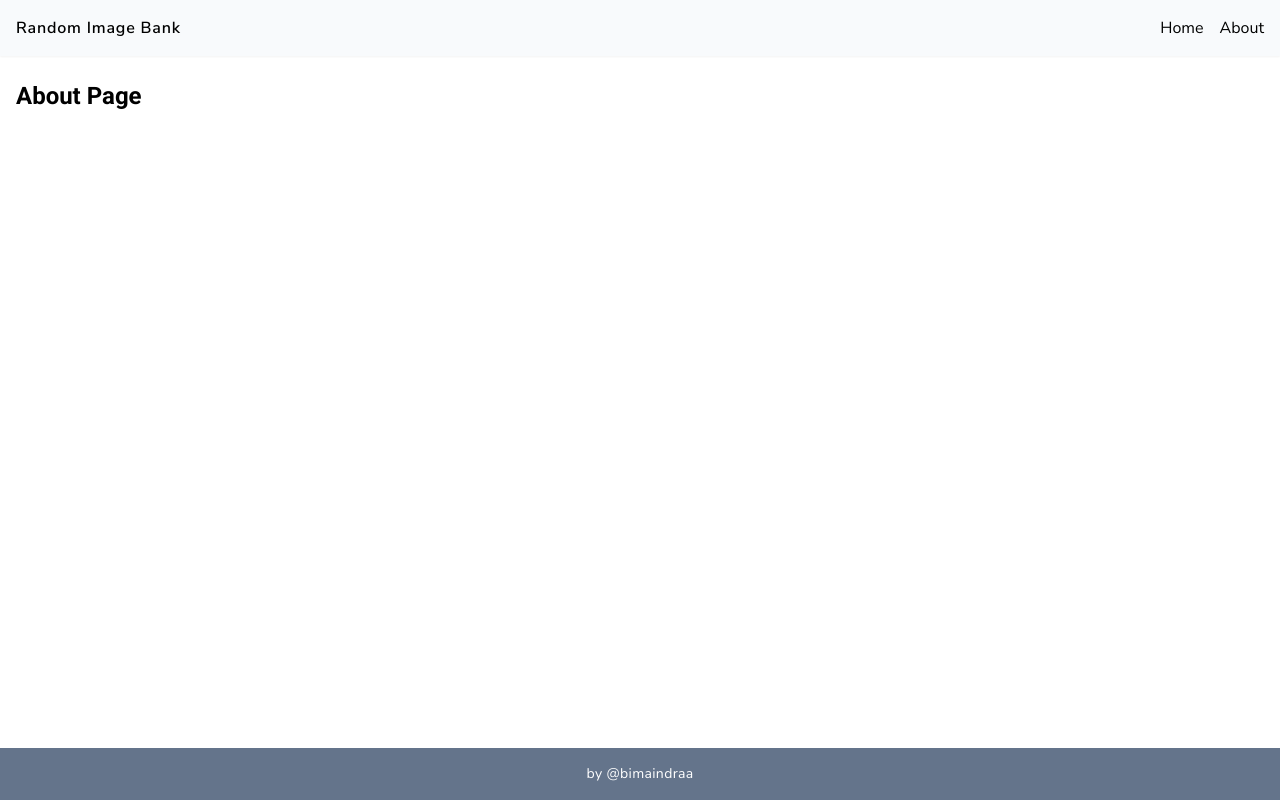
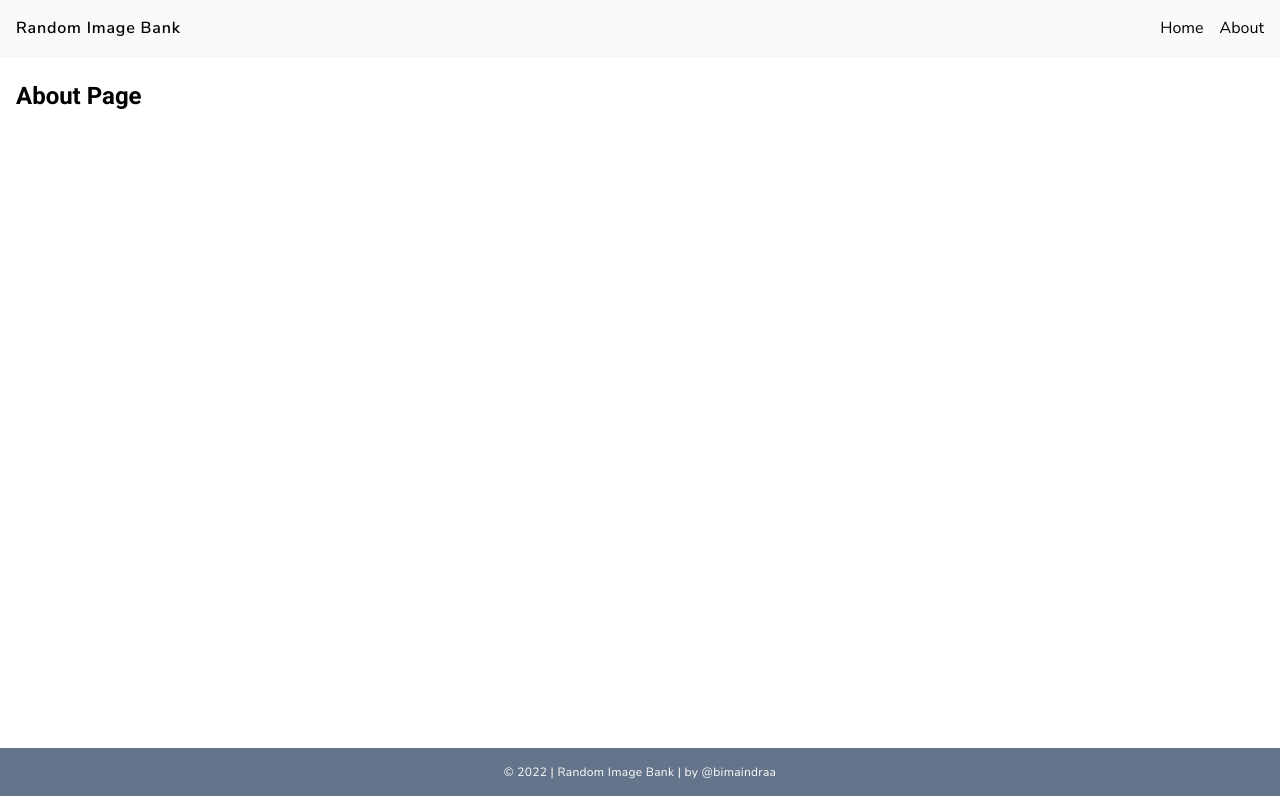
Before and after one commit to bimaindra/random-image-bank, a React (Create React App) app: page /about in a window 1280 px wide. Built offline with nearby package versions, Linux system fonts and the light colour scheme; no server answers.

Commit message:
update data-gtm attribute

```diff
--- a/src/components/Card/index.jsx
+++ b/src/components/Card/index.jsx
@@ -52,7 +52,11 @@ const Card = (props) => {
 				<p className='text-xs italic'>{formatDate(item.date)}</p>
 			</div>
 			<Popup
-				trigger={<button className='absolute top-0 left-0 z-10 block h-full w-full'></button>}
+				trigger={
+					<button
+						className='absolute top-0 left-0 z-10 block h-full w-full'
+						data-gtm='view_image_detail'></button>
+				}
 				modal
 				lockScroll>
 				{(close) => (
@@ -142,14 +146,15 @@ const Card = (props) => {
 									//href={`${item.image.raw}&q=80&fm=jpg&crop=entropy&cs=tinysrgb`}
 									href={item.image.download_location}
 									className={`${
-										isDownloading ? 'pointer-events-none bg-slate-600' : false
+										isDownloading ? 'pointer-events-none bg-slate-600 opacity-60' : false
 									} flex-shrink-0 cursor-pointer rounded-3xl border-0 bg-slate-500 py-2 px-8 font-body text-sm tracking-wider text-white transition-colors duration-500 ease-out hover:bg-slate-600 focus:outline-none md:text-base`}
 									download
 									onClick={(e) => {
 										e.preventDefault();
 										onHandleDownloadImageUrl(e);
 										onHandleDownload(e);
-									}}>
+									}}
+									data-gtm='download_button'>
 									<FontAwesomeIcon icon={faDownload} className='mr-2' />
 
 									{isDownloading ? 'Downloading...' : 'Download'}
--- a/src/components/Footer/index.jsx
+++ b/src/components/Footer/index.jsx
@@ -2,13 +2,14 @@ const Footer = () => {
 	return (
 		<footer className='bg-slate-500 py-4 text-white'>
 			<div className='container mx-auto flex items-center justify-center px-4'>
-				<span className='text-sm tracking-wide'>
-					by{' '}
+				<span className='text-xs tracking-wide'>
+					&copy; 2022 | Random Image Bank | by{' '}
 					<a
 						href='https://twitter.com/bimaindraa'
 						rel='noreferrer'
 						target='_blank'
-						className='transition-colors hover:text-slate-300'>
+						className='transition-colors hover:text-slate-300'
+						data-gtm='footer_link_twitter'>
 						@bimaindraa
 					</a>
 				</span>
--- a/src/components/Header/index.jsx
+++ b/src/components/Header/index.jsx
@@ -6,15 +6,21 @@ const Header = (props) => {
 	return (
 		<header className='fixed top-0 z-50 w-full bg-slate-50 py-4 shadow-sm'>
 			<div className='container mx-auto flex items-center justify-between px-4'>
-				<span className='font-semibold tracking-wider'>{title}</span>
+				<Link to='/' data-gtm='header_navigation_logo'>
+					<span className='font-semibold tracking-wider'>{title}</span>
+				</Link>
+
 				<ul className='flex gap-x-4'>
 					<li>
-						<Link to='/' className='transition-colors hover:text-slate-400'>
+						<Link to='/' className='transition-colors hover:text-slate-400' data-gtm='header_navigation_menu_home'>
 							Home
 						</Link>
 					</li>
 					<li>
-						<Link to='/about' className='transition-colors hover:text-slate-400'>
+						<Link
+							to='/about'
+							className='transition-colors hover:text-slate-400'
+							data-gtm='header_navigation_menu_about'>
 							About
 						</Link>
 					</li>
--- a/src/components/Input/index.jsx
+++ b/src/components/Input/index.jsx
@@ -18,6 +18,7 @@ const Input = (props) => {
 				placeholder={placeholder}
 				value={keyword}
 				onChange={(e) => onHandleSearchKeyword(e)}
+				data-gtm='search_input'
 			/>
 			{useClear && keyword !== '' && (
 				<button
```
